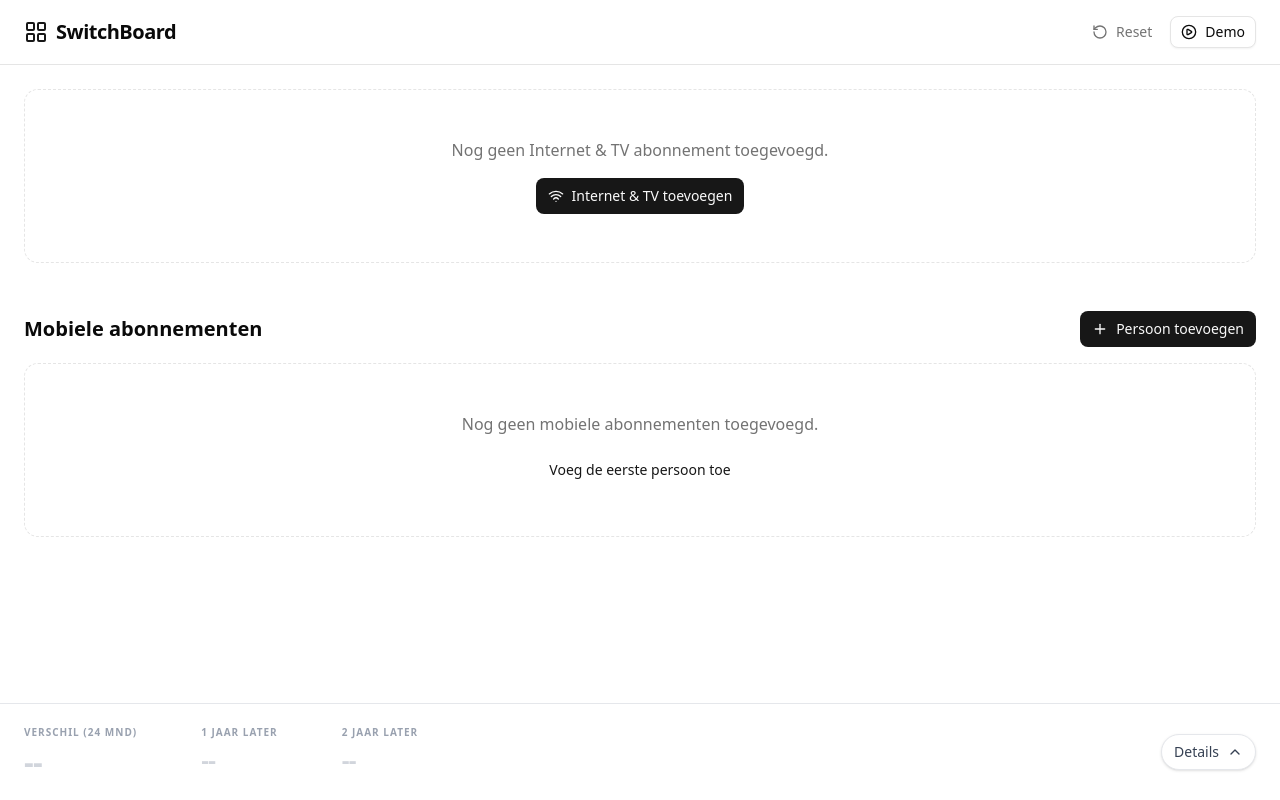
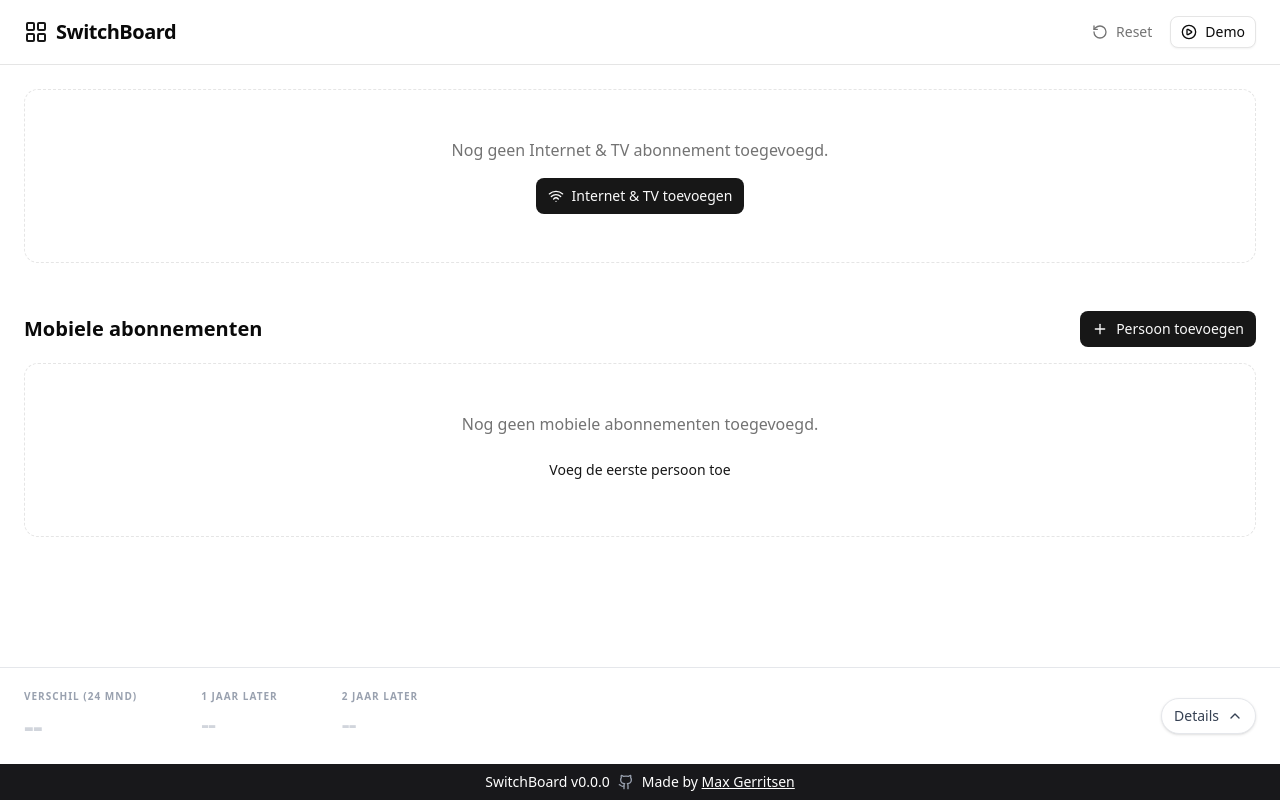
Before and after one commit to maxgerritsen/telco-switchboard, a React (Vite) app: page / in a window 1280 px wide. Built offline with nearby package versions, Linux system fonts and the light colour scheme.

Commit message:
chore: add semantic release

```diff
--- a/package.json
+++ b/package.json
@@ -31,6 +31,7 @@
   },
   "devDependencies": {
     "@eslint/js": "^9.39.1",
+    "@semantic-release/git": "^10.0.1",
     "@types/node": "^24.10.1",
     "@types/react": "^19.2.5",
     "@types/react-dom": "^19.2.3",
@@ -42,6 +43,7 @@
     "eslint-plugin-react-hooks": "^7.0.1",
     "eslint-plugin-react-refresh": "^0.4.24",
     "globals": "^16.5.0",
+    "semantic-release": "^24.2.9",
     "tw-animate-css": "^1.4.0",
     "typescript": "~5.9.3",
     "typescript-eslint": "^8.49.0",
--- a/src/components/layout/StickyFooter.tsx
+++ b/src/components/layout/StickyFooter.tsx
@@ -1,6 +1,6 @@
 import { useComparisonStore } from '@/store/useStore.ts';
 import { useComparisonCalculations } from '@/hooks/useComparisonCalculations.ts';
-import { ChevronDown, ChevronUp } from 'lucide-react';
+import { ChevronDown, ChevronUp, Github } from 'lucide-react';
 import { useState } from 'react';
 import { Collapsible, CollapsibleContent, CollapsibleTrigger } from '@/components/ui/collapsible';
 import { Button } from '@/components/ui/button';
@@ -241,6 +241,26 @@ export const StickyFooter = () => {
                     </CollapsibleTrigger>
                 </div>
             </div>
+            <div className="bg-zinc-900 text-white text-sm py-2 text-center font-medium flex items-center justify-center gap-2">
+                <span>SwitchBoard v{import.meta.env.PACKAGE_VERSION}</span>
+                <a
+                    href="https://github.com/maxgerritsen/telco-switchboard"
+                    target="_blank"
+                    rel="noopener noreferrer"
+                    className="text-gray-400 hover:text-white transition-colors">
+                    <Github className="w-4 h-4" />
+                </a>
+                <span>
+                    Made by{' '}
+                    <a
+                        href="https://www.linkedin.com/in/maxgerritsen/"
+                        target="_blank"
+                        rel="noopener noreferrer"
+                        className="hover:text-gray-400 transition-colors underline">
+                        Max Gerritsen
+                    </a>
+                </span>
+            </div>
         </Collapsible>
     );
 };
--- a/vite.config.ts
+++ b/vite.config.ts
@@ -2,6 +2,7 @@ import path from "path";
 import tailwindcss from "@tailwindcss/vite";
 import react from "@vitejs/plugin-react";
 import { defineConfig } from "vite";
+import packageJson from "./package.json";
 
 // https://vite.dev/config/
 export default defineConfig({
@@ -12,4 +13,7 @@ export default defineConfig({
       "@": path.resolve(__dirname, "./src"),
     },
   },
+  define: {
+    "import.meta.env.PACKAGE_VERSION": JSON.stringify(packageJson.version),
+  },
 });
```
Also changed, not shown: .releaserc.json (added), 1 other file (tests, documents, lock files or other folders).
